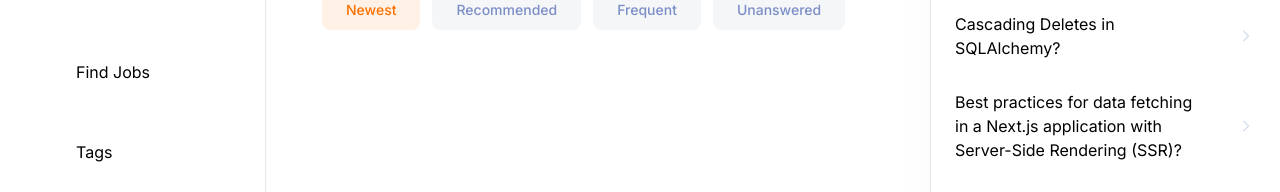
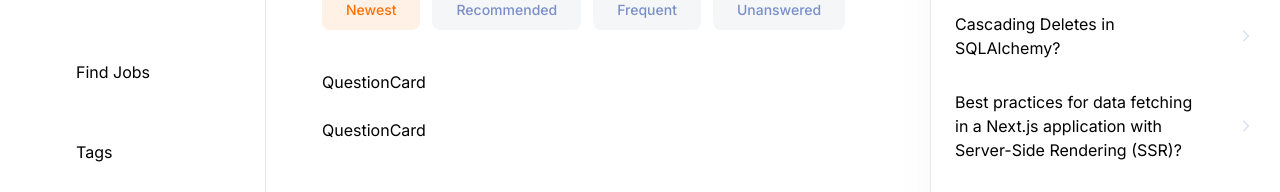
Before and after one commit to jerommiole/pinoy-overflow, a Next.js app: page / in a window 1280 px wide. Shown: the part 340-532 px from the top of the page. Built offline with nearby package versions, Linux system fonts and the light colour scheme; no server answers.

Commit message:
no result display

```diff
--- a/app/(root)/(home)/page.tsx
+++ b/app/(root)/(home)/page.tsx
@@ -1,9 +1,48 @@
+import QuestionCard from "@/components/cards/QuestionCard";
 import HomeFilters from "@/components/home/HomeFilters";
 import Filter from "@/components/shared/Filter";
+import NoResult from "@/components/shared/NoResult";
 import LocalSearchbar from "@/components/shared/search/LocalSearchbar";
 import { Button } from "@/components/ui/button";
 import { HomePageFilters } from "@/constants/filter";
 import Link from "next/link";
+
+const questions = [
+  {
+    _id: "1",
+    title: "How to use TypeScript?",
+    tags: [
+      { _id: 1, name: "TypeScript" },
+      { _id: 2, name: "JavaScript" },
+    ],
+    author: {
+      _id: "101",
+      name: "John Doe",
+      picture: "john-doe.jpg",
+    },
+    upvotes: 42,
+    views: 1000,
+    answers: [],
+    createdAt: new Date("2023-10-01"),
+  },
+  {
+    _id: "2",
+    title: "React Component Lifecycle",
+    tags: [
+      { _id: 3, name: "React" },
+      { _id: 4, name: "Component" },
+    ],
+    author: {
+      _id: "102",
+      name: "Jane Smith",
+      picture: "jane-smith.jpg",
+    },
+    upvotes: 23,
+    views: 750,
+    answers: [],
+    createdAt: new Date("2023-09-28"),
+  },
+];
 
 export default function Home() {
   return (
@@ -35,6 +74,31 @@
       </div>
 
       <HomeFilters />
+
+      <div className="mt-10 flex w-full flex-col gap-6">
+        {questions.length > 0 ? (
+          questions.map((question) => (
+            <QuestionCard
+              key={question._id}
+              _id={question._id}
+              title={question.title}
+              tags={question.tags}
+              author={question.author}
+              upvotes={question.upvotes}
+              views={question.views}
+              answers={question.answers}
+              createdAt={question.createdAt}
+            />
+          ))
+        ) : (
+          <NoResult
+            title="There's no question to show"
+            description="Be the first to break the silence! 🚀 Ask a Question and kickstart the discussion. our query could be the next big thing others learn from. Get involved! 💡"
+            link="/ask-question"
+            linkTitle="Ask a Question"
+          />
+        )}
+      </div>
     </>
   );
 }
--- /dev/null
+++ b/components/cards/QuestionCard.tsx
@@ -0,0 +1,34 @@
+import React from "react";
+
+interface QuestionProps {
+  _id: string;
+  title: string;
+  tags: {
+    _id: number;
+    name: string;
+  }[];
+  author: {
+    _id: string;
+    name: string;
+    picture: string;
+  };
+  upvotes: number;
+  views: number;
+  answers: Array<object>;
+  createdAt: Date;
+}
+
+const QuestionCard = ({
+  _id,
+  title,
+  tags,
+  author,
+  upvotes,
+  views,
+  answers,
+  createdAt,
+}: QuestionProps) => {
+  return <div>QuestionCard</div>;
+};
+
+export default QuestionCard;
--- /dev/null
+++ b/components/shared/NoResult.tsx
@@ -0,0 +1,37 @@
+import Image from "next/image";
+import Link from "next/link";
+import React from "react";
+import { Button } from "../ui/button";
+
+interface Props {
+  title: string;
+  description: string;
+  link: string;
+  linkTitle: string;
+}
+
+const NoResult = ({ title, description, link, linkTitle }: Props) => {
+  return (
+    <div className="mt-10 flex w-full flex-col items-center justify-center">
+      <Image
+        src="/assets/images/light-illustration.png"
+        alt="No results illustration"
+        width={270}
+        height={200}
+        className="hidden object-contain dark:flex"
+      />
+
+      <h2 className="h2-bold text-dark200_light900 mt-8">{title}</h2>
+      <p className="body-regular text-dark500_light700 my-3.5 max-w-md text-center">
+        {description}
+      </p>
+      <Link href={link}>
+        <Button className="paragraph-medium mt-5 min-h-[46px] rounded-lg bg-primary-500 px-4 py-3 text-light-900 hover:bg-primary-500 dark:bg-primary-500 dark:text-light-900">
+          {linkTitle}
+        </Button>
+      </Link>
+    </div>
+  );
+};
+
+export default NoResult;
```
